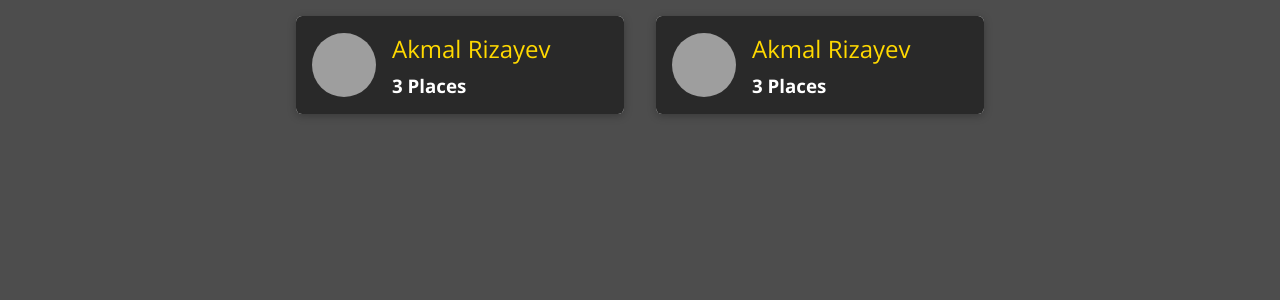
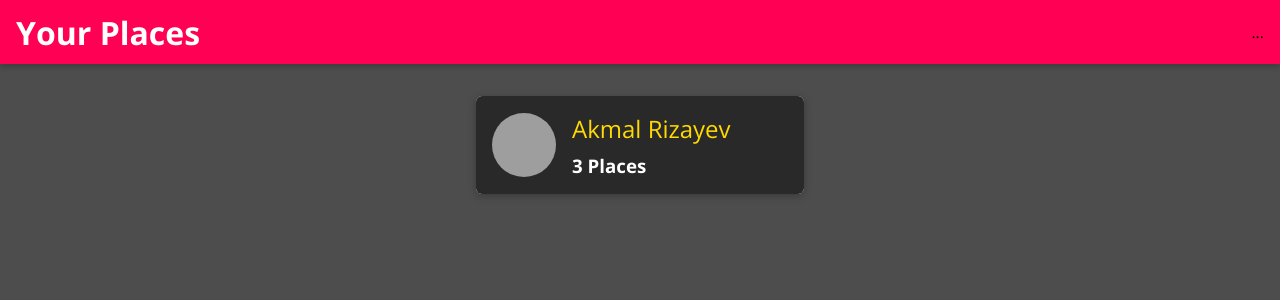
Before and after one commit to akmalrizaev/picmap, a React (Create React App) app: page / in a window 1280 px wide. Shown: the top 300 px of the page. Built offline with nearby package versions, Linux system fonts and the light colour scheme; grey boxes are pictures that could not be loaded.

Commit message:
Adding a Main Header

```diff
--- a/src/App.js
+++ b/src/App.js
@@ -3,15 +3,18 @@
   BrowserRouter as Router,
   Route,
   Redirect,
-  Switch
+  Switch,
 } from 'react-router-dom';
 
 import Users from './user/pages/Users';
 import NewPlace from './places/pages/NewPlace';
+import MainNavigation from './shared/components/Navigation/MainNavigation';
 
 const App = () => {
   return (
     <Router>
+      <MainNavigation />
+      <main>
         <Switch>
           <Route path="/" exact>
             <Users />
@@ -21,6 +24,7 @@
           </Route>
           <Redirect to="/" />
         </Switch>
+      </main>
     </Router>
   );
 };
--- /dev/null
+++ b/src/shared/components/Navigation/MainHeader.css
@@ -0,0 +1,23 @@
+.main-header {
+  width: 100%;
+  height: 4rem;
+  display: flex;
+  align-items: center;
+  position: fixed;
+  top: 0;
+  left: 0;
+  background: #ff0055;
+  box-shadow: 0 2px 6px rgba(0, 0, 0, 0.26);
+  padding: 0 1rem;
+  z-index: 5;
+}
+
+main {
+  margin-top: 5rem;
+}
+
+@media (min-width: 768px) {
+  .main-header {
+    justify-content: space-between;
+  }
+}
--- /dev/null
+++ b/src/shared/components/Navigation/MainHeader.js
@@ -0,0 +1,9 @@
+import React from 'react';
+
+import './MainHeader.css';
+
+function MainHeader(props) {
+  return <header className="main-header">{props.children}</header>;
+}
+
+export default MainHeader;
--- /dev/null
+++ b/src/shared/components/Navigation/MainNavigation.css
@@ -0,0 +1,45 @@
+.main-navigation__menu-btn {
+  width: 3rem;
+  height: 3rem;
+  background: transparent;
+  border: none;
+  display: flex;
+  flex-direction: column;
+  justify-content: space-around;
+  margin-right: 2rem;
+  cursor: pointer;
+}
+
+.main-navigation__menu-btn span {
+  display: block;
+  width: 3rem;
+  height: 2.5px;
+  background: white;
+}
+
+.main-navigation__title {
+  color: white;
+}
+
+.main-navigation__title a {
+  text-decoration: none;
+  color: white;
+}
+
+.main-navigation__header-nav {
+  display: none;
+}
+
+.main-navigation__drawer-nav {
+  height: 100%;
+}
+
+@media (min-width: 768px) {
+  .main-navigation__menu-btn {
+    display: none;
+  }
+
+  .main-navigation__header-nav {
+    display: block;
+  }
+}
--- /dev/null
+++ b/src/shared/components/Navigation/MainNavigation.js
@@ -0,0 +1,23 @@
+import React from 'react';
+import { Link } from 'react-router-dom';
+
+import MainHeader from './MainHeader';
+import './MainNavigation.css';
+
+function MainNavigation(props) {
+  return (
+    <MainHeader>
+      <button className="main-navigation__menu-btn">
+        <span />
+        <span />
+        <span />
+      </button>
+      <h1 className="main-navigation__title">
+        <Link to="/">Your Places</Link>
+      </h1>
+      <nav>...</nav>
+    </MainHeader>
+  );
+}
+
+export default MainNavigation;
--- a/src/user/components/UsersList.js
+++ b/src/user/components/UsersList.js
@@ -1,12 +1,16 @@
 import React from 'react';
+
+import UserItem from './UserItem';
+import Card from '../../shared/components/UIElements/Card';
 import './UsersList.css';
-import UserItem from './UserItem';
 
 function UsersList(props) {
   if (props.items.length === 0) {
     return (
       <div className="center">
-        <h2> No users found. </h2>
+        <Card>
+          <h2> No users found. </h2>
+        </Card>
       </div>
     );
   }
--- a/src/user/pages/Users.js
+++ b/src/user/pages/Users.js
@@ -10,13 +10,6 @@
         'https://images.pexels.com/photos/839011/pexels-photo-839011.jpeg?auto=compress&cs=tinysrgb&dpr=2&h=750&w=1260',
       places: 3,
     },
-    {
-      id: 'u2',
-      name: 'Akmal Rizayev',
-      image:
-        'https://images.pexels.com/photos/839011/pexels-photo-839011.jpeg?auto=compress&cs=tinysrgb&dpr=2&h=750&w=1260',
-      places: 3,
-    },
   ];
   return <UsersList items={USERS} />;
 }
```
Also changed, not shown: src/shared/components/Navigation/NavLinks.css (added, +76 -0 lines), src/shared/components/Navigation/NavLinks.js (added), src/shared/components/Navigation/SideDrawer.css (added), src/shared/components/Navigation/SideDrawer.js (added). Lines whose indentation alone changed are shown as unchanged.
